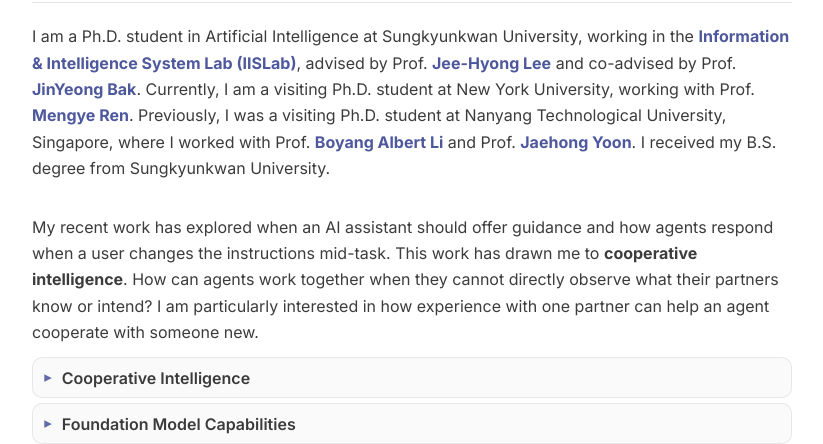
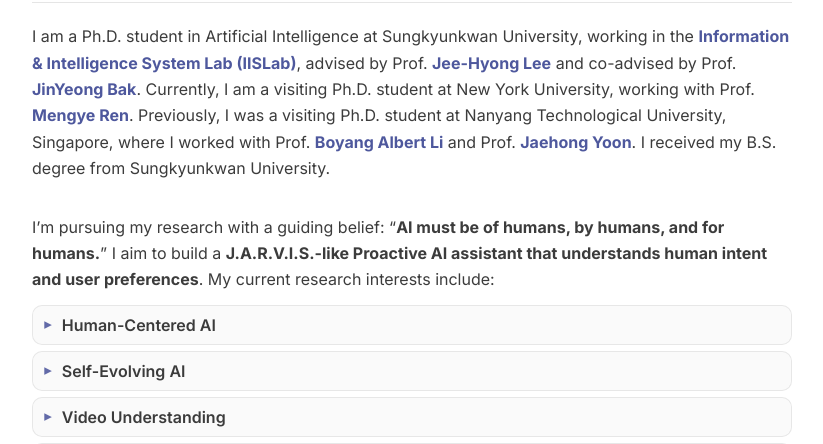
Before and after one commit to JINSUBY/jinsuby.github.io, a plain HTML site: page index.html in a window 1280 px wide. Shown: the part 329-773 px from the top of the page, without its empty margins (228-1051 px from the left). Drawn offline with Linux system fonts and the light colour scheme.

Commit message:
Restore the previous homepage introduction and CV

```diff
--- a/index.html
+++ b/index.html
@@ -46,10 +46,12 @@
           <div class="intro-prose profile-biography"><p class="biography">I am a Ph.D. student in Artificial Intelligence at Sungkyunkwan University, working in the <a href="https://iislab.skku.edu/iish/">Information &amp; Intelligence System Lab (IISLab)</a>, advised by Prof. <a href="https://iislab.skku.edu/iish/">Jee-Hyong Lee</a> and co-advised by Prof. <a href="https://hli.skku.edu/">JinYeong Bak</a>. Currently, I am a visiting Ph.D. student at New York University, working with Prof. <a href="https://www.mengyeren.com/">Mengye Ren</a>. Previously, I was a visiting Ph.D. student at Nanyang Technological University, Singapore, where I worked with Prof. <a href="http://www.boyangli.org/index.html">Boyang Albert Li</a> and Prof. <a href="https://jaehong31.github.io/">Jaehong Yoon</a>. I received my B.S. degree from Sungkyunkwan University.</p></div>
 
           <table class="research-summary" style="width:100%;border:0;border-spacing:0;margin:0 auto;"><tbody><tr><td class="intro-prose" style="padding:0 20px 20px;">
-<p class="research-intro">My recent work has explored when an AI assistant should offer guidance and how agents respond when a user changes the instructions mid-task. This work has drawn me to <strong>cooperative intelligence</strong>. How can agents work together when they cannot directly observe what their partners know or intend? I am particularly interested in how experience with one partner can help an agent cooperate with someone new.</p>
-<details class="research-details"><summary>Cooperative Intelligence</summary><p class="research-subkeywords">Theory of Mind, Cooperative World Models, Continual Learning with Unfamiliar Partners</p></details>
-<details class="research-details"><summary>Foundation Model Capabilities</summary><p class="research-subkeywords">Video Understanding, Proactive Assistance, Adaptation to User Interventions</p></details>
-<details class="research-details"><summary>Robust Learning from Imperfect Data</summary><p class="research-subkeywords">Learning with Limited or Noisy Labels, Domain Generalization, Test-Time Adaptation</p></details>
+<p class="research-intro">I’m pursuing my research with a guiding belief: “<strong>AI must be of humans, by humans, and for humans.</strong>” I aim to build a <strong>J.A.R.V.I.S.-like Proactive AI assistant that understands human intent and user preferences</strong>. My current research interests include:</p>
+<details class="research-details"><summary>Human-Centered AI</summary><p class="research-subkeywords">Human-Centered AI Agents, Personal World Models, Proactive AI, Proactive Procedural Assistance, Personalized Assistance</p></details>
+<details class="research-details"><summary>Self-Evolving AI</summary><p class="research-subkeywords">Planner Evolution, Planner–Policy Co-evolution, Continual Learning, Learning from Feedback</p></details>
+<details class="research-details"><summary>Video Understanding</summary><p class="research-subkeywords">Video Temporal Grounding, Fine-grained Video Understanding, Streaming Video Understanding, Hierarchical Procedural Understanding</p></details>
+<details class="research-details"><summary>Self-supervised Learning</summary><p class="research-subkeywords">Representation Learning, Contrastive Learning, World Model</p></details>
+<details class="research-details"><summary>Data-efficient Learning</summary><p class="research-subkeywords">Semi-supervised Learning, Weakly Supervised Learning, Domain Generalization, Learning with Noisy Labels</p></details>
 </td></tr></tbody></table>
 
 
```
Also changed, not shown: 1 other file.
